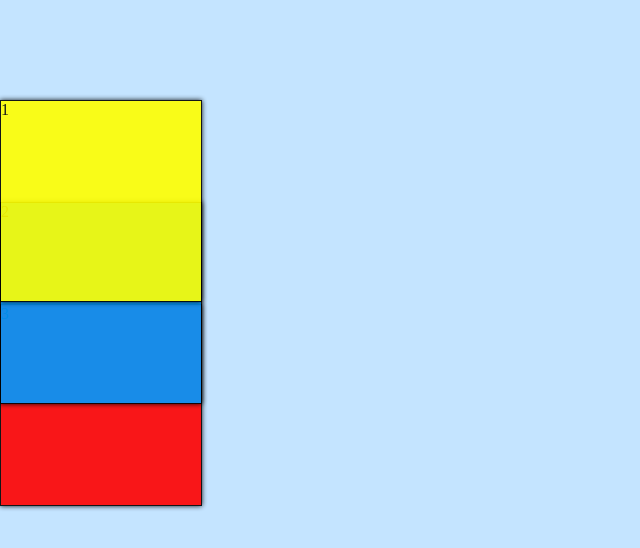
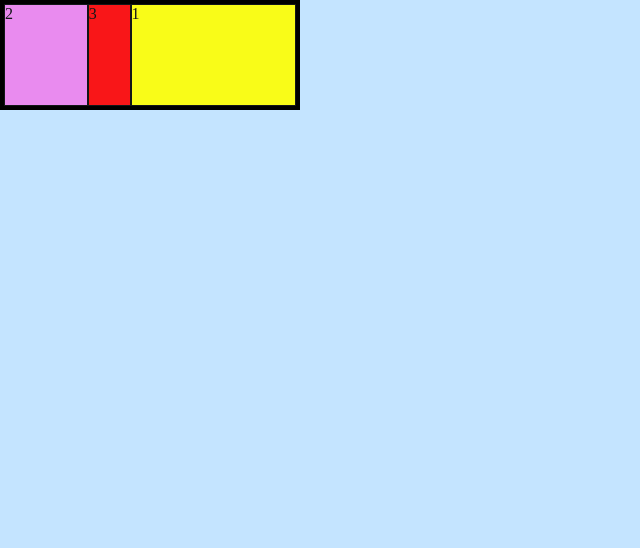
Before and after one commit to andreatrasvina/portfolio-example, a plain HTML site: page example.html in a window 1280 px wide. Shown: the whole page, without its empty margins (0-640 px from the left). Drawn offline with Linux system fonts and the light colour scheme.

Commit message:
css flex

```diff
--- a/example.css
+++ b/example.css
@@ -141,7 +141,7 @@ IMPORTANTE:
 se debe utilizar el position relative en el elemento que quieres tomar como referencia relativa para saber que nivel de capa aplicar
 el position relative activa el stack de apilamiento o contexto de apilamiento
 */
-
+/*
 body{
     padding-top: 200px;
 }
@@ -171,4 +171,66 @@ div:nth-child(2){
 div:last-child{
     background: red;
     z-index: 1;
+} */
+
+/*DISPLAY
+display block: se comporta como bloques, salto de linea
+display inline: se comporta como linea de texto, no tiene w ni h
+display flex: se aplica al componente padre, donde los hijos seran los afectados: se comporta como bloque pero permite que se muestren en columna o fila
+flex direction: direccion en la que el display muestra los elementos hijos, ROW ES EL VALOR POR DEFECTO
+flex wrap: cuando hay desbordamiento no wrap ajusta el tamaño de elementos para que se mantengan en la misma linea
+            wrap permite que los elementos se acomoden en diferentes lineas cuando no caben
+            NO WRAP ES EL VALOR POR DEFECTO
+*/
+
+.section{
+    border: 4px solid;
+    box-sizing: border-box;
+    width: 300px;
+    display: flex;
+    flex-direction: row;
+    /* direction: rtl; rigth to left*/
+    /* writing-mode:vertical-lr; left right */
+    flex-wrap: nowrap;
+
+    /*existe una manera de abreviar direction y wrap en una sola linea*/
+    flex-flow: row wrap;
 }
+
+.item{
+    border: 1px solid;
+    opacity: .9;
+    width: 50px;
+    height: 100px;
+    background: #09f;
+
+    /*valores por defecto*/
+    /*flex-grow: 0; los elementos NO crecen*/
+    /*flex-shrink: 0; los elementos pueden reducir su tamaño a un tamaño mas pequeño que su flex-basis*/
+    /*flex-basis: auto; los elementos tienen un tamaño base en auto*/
+    /*esto es equivalente a flex: auto*/
+
+
+    flex-grow: 1; /*los elementos crecen su tamaño, se adaptan al contenedor padre*/
+    flex-shrink: 1; /*los elementos pueden reducir su tamaño*/
+    flex-basis: 0; /*independientemente del contenido todos los elementos toman el mismo tamaño*/
+    /*esto es equivalente a flex: 1;*/
+    flex: 1;
+}
+
+.item:first-child{
+    background: yellow;
+    flex: 4;/*sirve como medida relativa para asignar el tamaño de los elementos, 4 veces lo que usaria 1 espacio normal*/
+    order: 3; /*orden en el que los hijos se muestran en el contendor flexible, es como el z index*/
+}
+
+.item:nth-child(2){
+    background-color: violet;
+    flex: 2; /*2 veces de lo que usaria un espacio normal(el espacio normal es el elemento que tiene flex:1)*/
+    order: 1;
+}
+.item:last-child{
+    background: red;
+    flex: 1;
+    order: 2;
+}
--- a/example.html
+++ b/example.html
@@ -31,10 +31,10 @@
             </div>
         </section> -->
 
-        <section>
-            <div>1</div>
-            <div>2</div>
-            <div>3</div>
+        <section class="section">
+            <div class="item">1</div>
+            <div class="item">2</div>
+            <div class="item">3</div>
         </section>
 
     </body>
```
